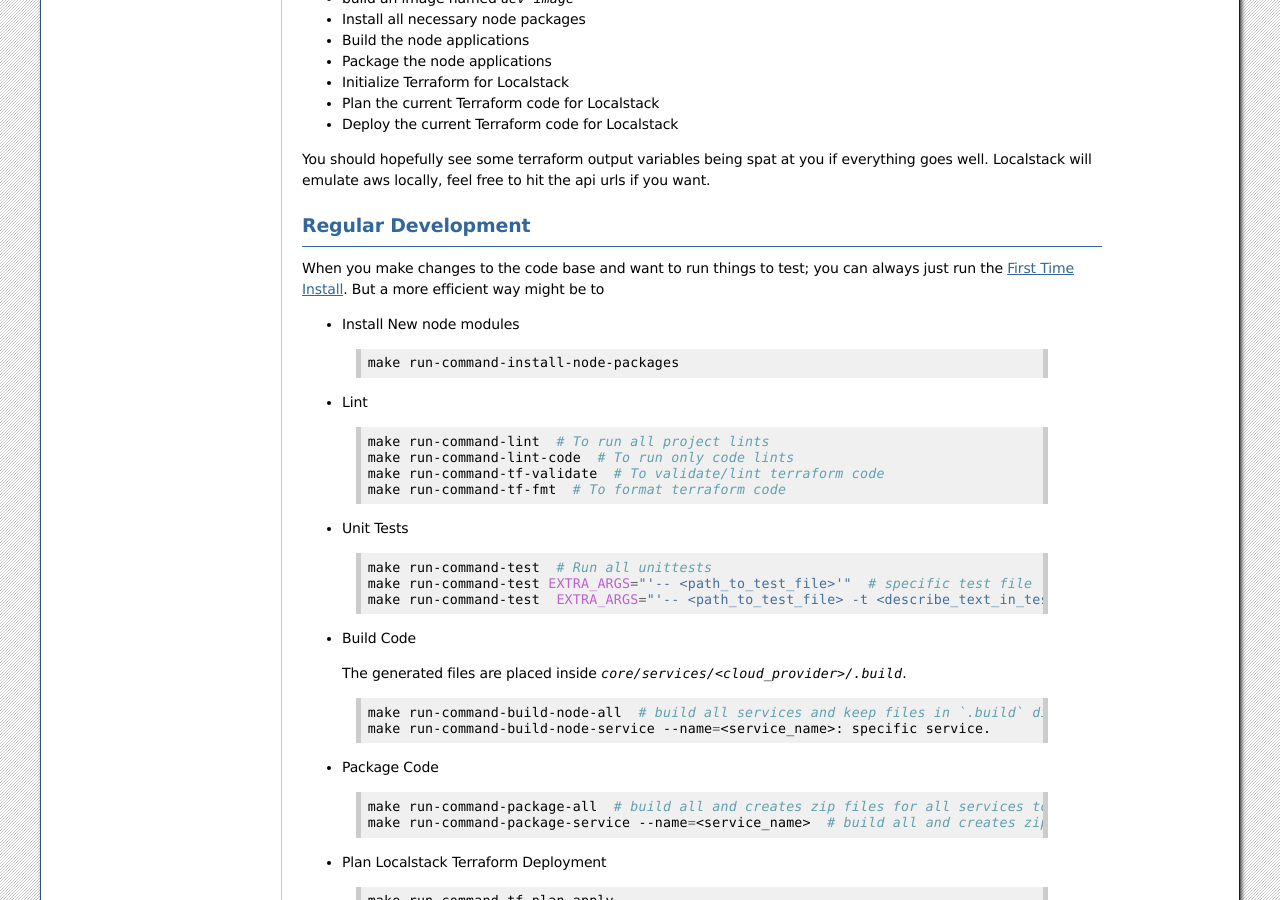
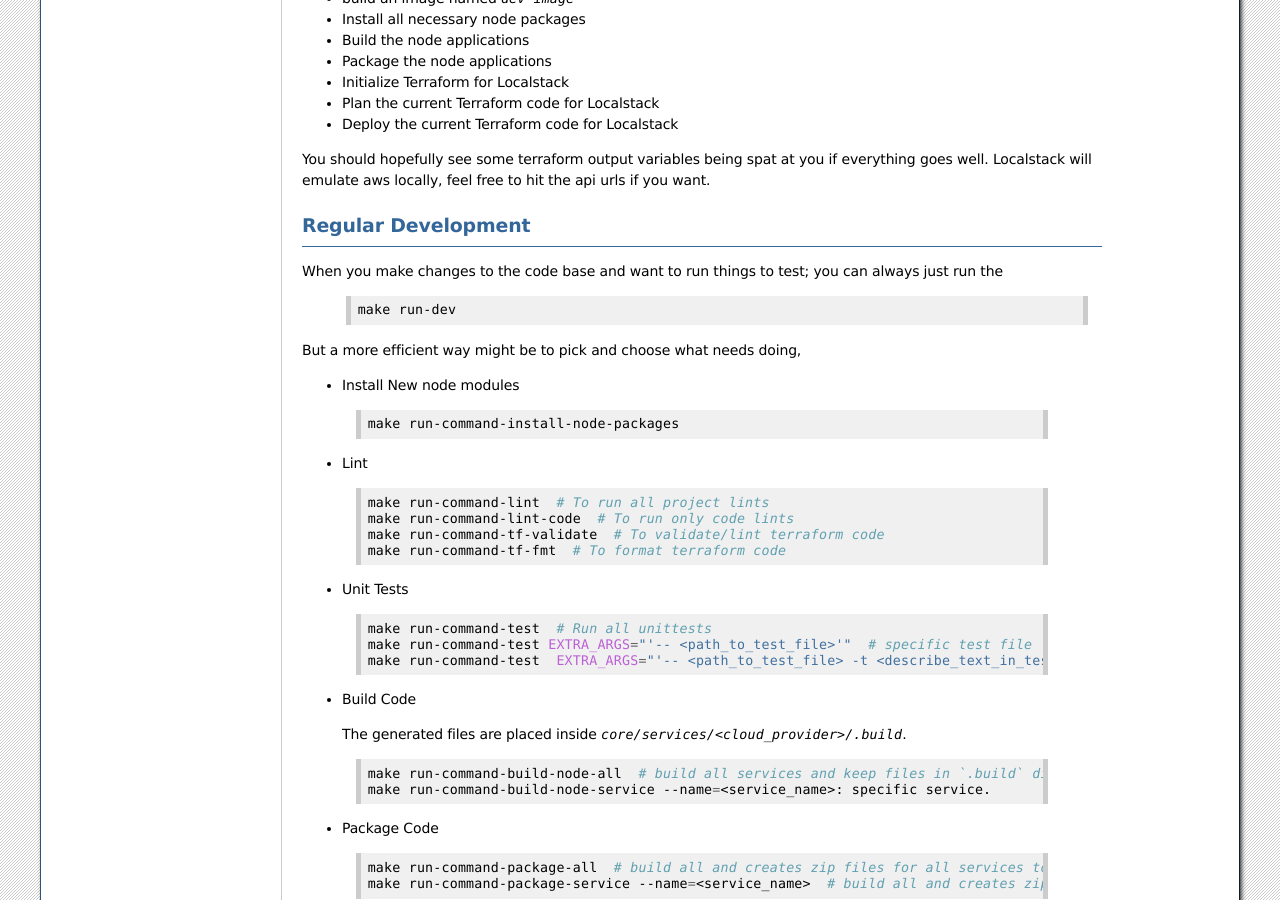
Before and after one commit to CraftsmenLtd/BloodConnect, a Sphinx documentation site: the page built from docs/development/GettingStarted.rst, in a window 1280 px wide and 900 px high, scrolled down 953 px. Built offline with Sphinx 7.4.7, drawn with Linux system fonts in a browser that asks for light colours.

Commit message:
update readme

```diff
--- a/docs/development/GettingStarted.rst
+++ b/docs/development/GettingStarted.rst
@@ -67,7 +67,12 @@ You should hopefully see some terraform output variables being spat at you if ev
 
 Regular Development
 ~~~~~~~~~~~~~~~~~~~
-When you make changes to the code base and want to run things to test; you can always just run the `First Time Install`_. But a more efficient way might be to
+When you make changes to the code base and want to run things to test; you can always just run the
+ .. code-block:: bash
+
+    make run-dev
+
+But a more efficient way might be to pick and choose what needs doing,
 
 - Install New node modules
 
```
